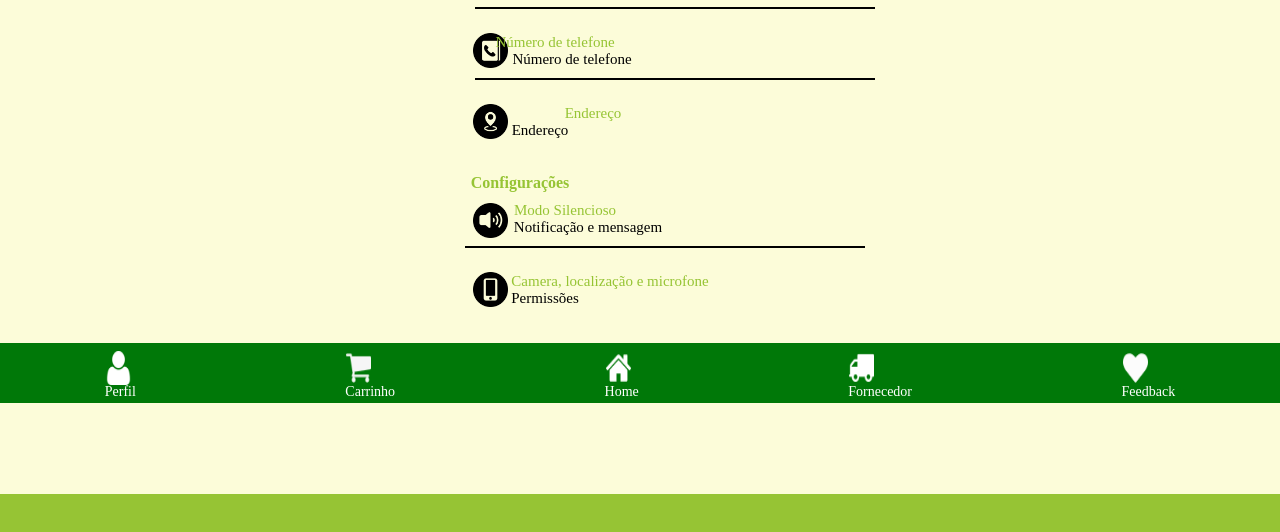
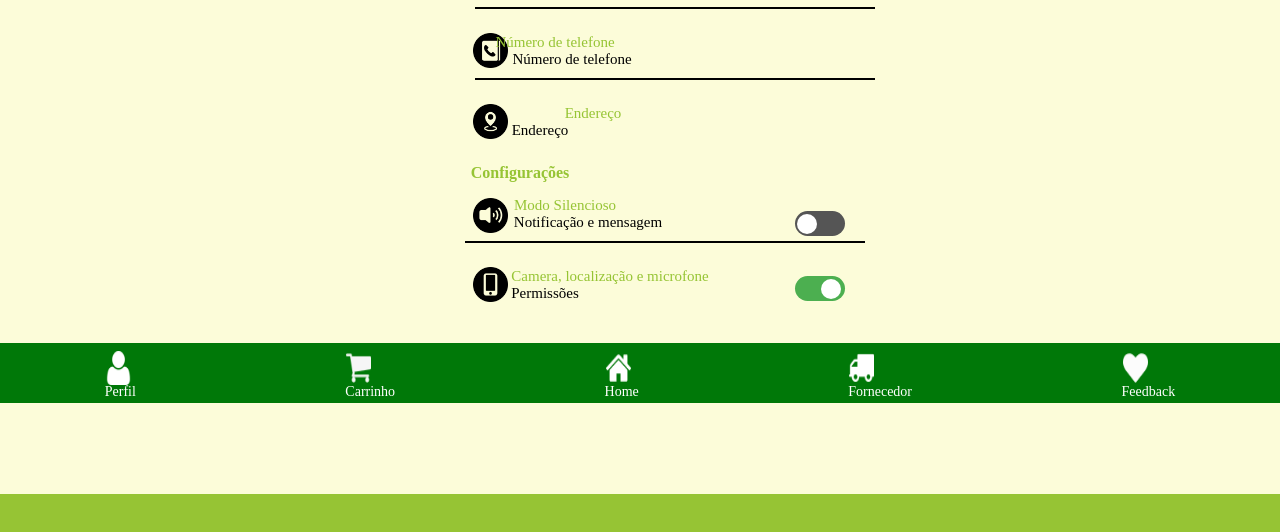
Before and after one commit to LeooSilva/PimVerdelicia, a plain HTML site: page pag9.html in a window 1280 px wide. Shown: the part 230-762 px from the top of the page. Drawn offline with Linux system fonts and the light colour scheme.

Commit message:
finalizando pagina de perfil

```diff
--- a/pag9.css
+++ b/pag9.css
@@ -23,6 +23,7 @@ body {
     padding: 0;
 background-color: rgba(0, 255, 255, 0);
 display: inline;
+position: relative;
 }
 
 .seta {
@@ -155,13 +156,13 @@ display: inline;
     height: auto;
     position: relative;
     left: 150px;
-    top: 20px;
+    top: -135px;
   }
 
   .config {
     position: relative;
     left: 180px;
-    top: 45px;
+    top: 35px;
   }
 
 
@@ -209,24 +210,24 @@ display: inline;
   .ape4 {
     position: relative;
     left: 225px;
-    top: 55px;
+    top: 50px;
     color: #96c434;
   }
   .ape5 {
     position: relative;
     left: 205px;
-    top: 55px;
+    top: -100px;
   }
 
   .noti {
     position: relative;
     left: 248px;
-    top: 55px;
+    top: 50px;
   }
   .autorizações {
     position: relative;
     left: 270px;
-    top: 55px;
+    top: -100px;
     color: #96c434;
   }
 
@@ -275,6 +276,69 @@ h4 {
     border-top: 2px solid black ;
     width: 400px;
     position: relative;
-    top: 65px;
+    top: -90px;
     left: 325px;
 }
+
+.switch {
+    position: relative;
+    display: inline-block;
+    width: 50px;
+    height: 25px;
+    margin-bottom: 50px;
+    left: 480px;
+    top: 30px;
+  }
+  .second-switch {
+    position: relative;
+    top: 20px; /* Move o segundo botão para baixo */
+    left: 480px; /* Move o segundo botão para a direita */
+  }
+
+
+  .switch input {
+    opacity: 0;
+    width: 0;
+    height: 0;
+  }
+
+  .switch label {
+    position: absolute;
+    cursor: pointer;
+    top: 0;
+    left: 0;
+    right: 0;
+    bottom: 0;
+    background-color: #ccc;
+    border-radius: 25px;
+    transition: 0.4s;
+  }
+
+  .switch label:before {
+    position: absolute;
+    content: "";
+    height: 20px;
+    width: 20px;
+    border-radius: 50%;
+    left: 2px;
+    bottom: 2.5px;
+    background-color: white;
+    transition: 0.4s;
+  }
+
+  .switch input:checked + label {
+    background-color: #4CAF50; /* Cor de fundo verde */
+  }
+
+  .switch input:checked + label:before {
+    transform: translateX(24px); /* Move o círculo para a direita */
+  }
+
+  /* Cor cinza para o botão desligado */
+  .switch label {
+    background-color: #555;
+  }
+
+  .switch label:before {
+    background-color: white;
+  }
--- a/pag9.html
+++ b/pag9.html
@@ -51,6 +51,16 @@
                     <h4 class="config">Configurações</h4>
                     <p class="ape4" >Modo Silencioso</p>
                     <p class="noti">Notificação e mensagem</p>
+                    <div class="switch">
+                        <input type="checkbox" id="toggle1">
+                        <label for="toggle1"></label>
+                      </div>
+
+                      <div class="switch second-switch">
+                        <input type="checkbox" id="toggle2" checked>
+                        <label for="toggle2"></label>
+                      </div>
+
                     <hr class="linhahor">
                         <img class="iconsobre1" src="img/volume.png" alt="som">
                         <p class="autorizações">Camera, localização e microfone </p>
@@ -107,6 +117,34 @@
     <script>
 
 
+
+
+
+// Ativando o modo silencioso
+document.getElementById('toggle1').addEventListener('change', function() {
+  if (this.checked) {
+    // Ativar o modo silencioso
+    console.log('Modo silencioso ativado');
+    // Aqui você poderia adicionar a lógica para silenciar as notificações e mensagens
+  } else {
+    // Desativar o modo silencioso
+    console.log('Modo silencioso desativado');
+  }
+});
+
+// Ativando permissões de câmera, localização e microfone
+document.getElementById('toggle2').addEventListener('change', function() {
+  if (this.checked) {
+    // Ativar permissões
+    console.log('Permissões de câmera, localização e microfone ativadas');
+    // Aqui você poderia adicionar a lógica para solicitar essas permissões
+  } else {
+    // Desativar permissões
+    console.log('Permissões de câmera, localização e microfone desativadas');
+  }
+});
+
+
     document.addEventListener('DOMContentLoaded', function() {
         const nome = localStorage.getItem('nome');
         const email = localStorage.getItem('email');
```
